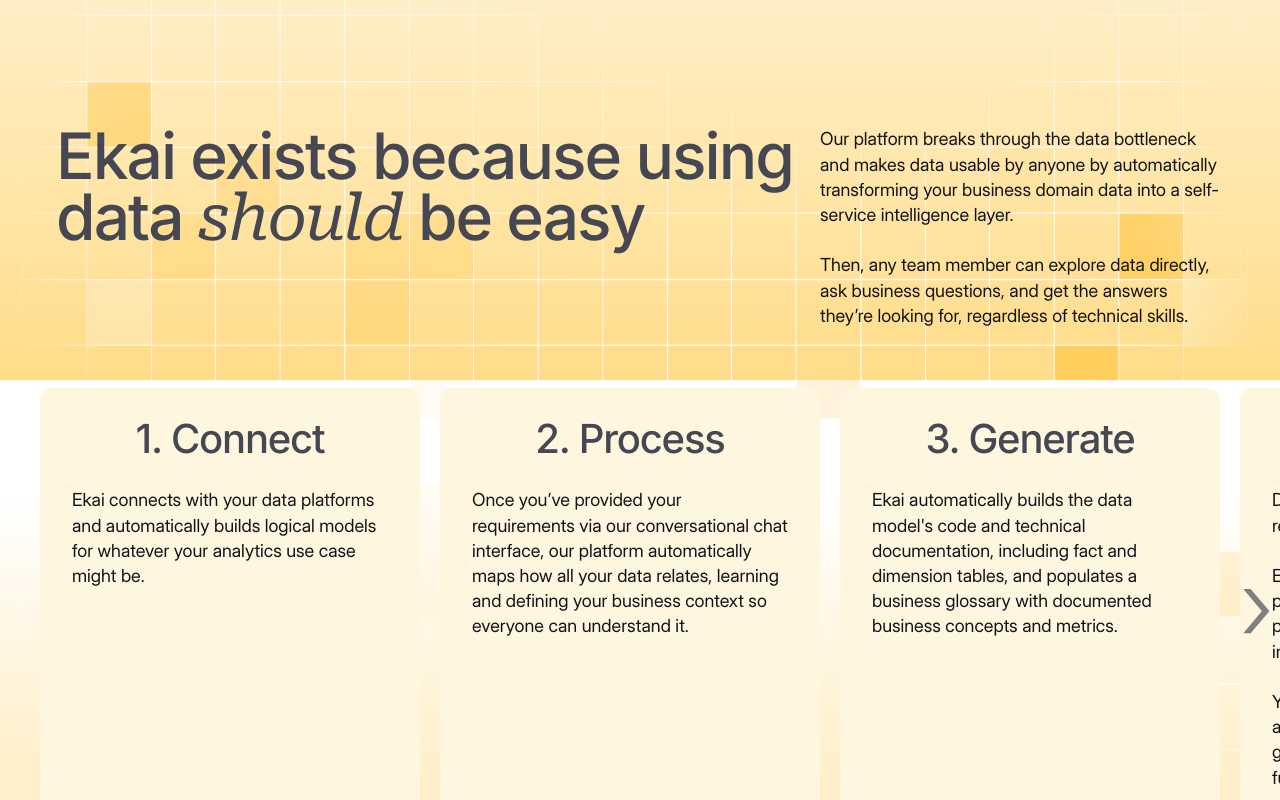
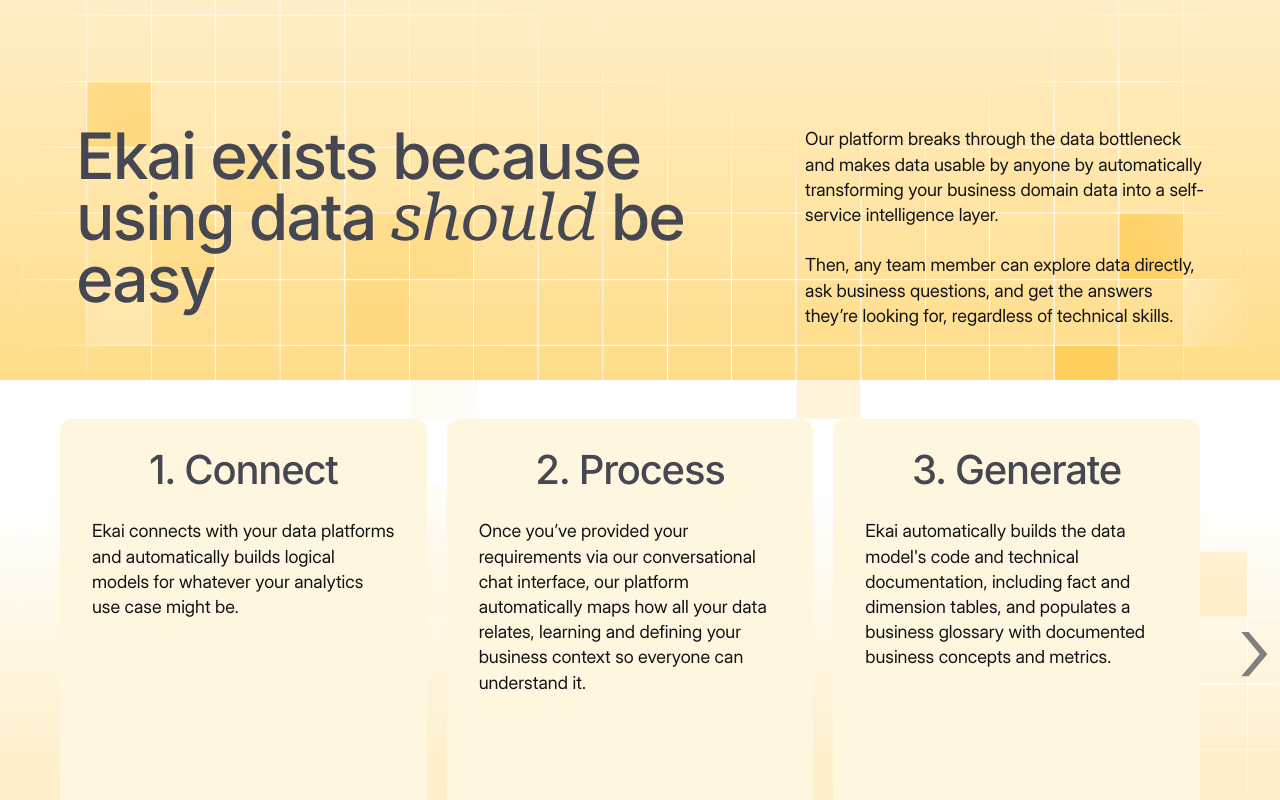
Before and after one commit to whatdakell/ekai-repo, a React (Create React App) app: page / in a window 1280 px wide. Shown: the part 2020-2820 px from the top of the page. Built offline with nearby package versions, Linux system fonts and the light colour scheme.

Commit message:
QA changes

```diff
--- a/src/App.js
+++ b/src/App.js
@@ -23,7 +23,7 @@
 			<HeaderNav />
 			<Hero headline={content.hero.headline} copy={content.hero.copy} steps={content.hero.steps} />
 
-			<section className='inner-max-width center anchor' id='aboutEK'>
+			<section className='inner-max-width center anchor' id='about'>
 				<ViewportTrigger>
 					<CopyBox variant='org' className='inner-max-width-tight' heading={content.organizationModule.headline} copy={content.organizationModule.copy} />
 					<div className='cards'>
@@ -84,7 +84,7 @@
 			</ViewportTrigger>
 
 			<ViewportTrigger>
-				<section className='content inner-max-width center anchor' id='about'>
+				<section className='content inner-max-width center anchor' id='team'>
 					<Team data={content.teamSection} />
 				</section>
 			</ViewportTrigger>
--- a/src/components/HeaderNav.js
+++ b/src/components/HeaderNav.js
@@ -45,11 +45,11 @@
 				{/* Desktop Menu */}
 				<nav className={`nav-links ${menuOpen ? 'open' : ''}`}>
 					<div className='nav-wrapper'>
-						<a href='#aboutEK' className='active'>
+						<a href='#about' className='active'>
 							About
 						</a>
 						<a href='#how'>How It Works</a>
-						<a href='#about'>Team</a>
+						<a href='#team'>Team</a>
 						<a href='#pricing'>Pricing</a>
 						<a href='#contact'>Contact</a>
 					</div>
--- a/src/components/HoverTimeline.js
+++ b/src/components/HoverTimeline.js
@@ -2,7 +2,7 @@
 import '../styles/components/_hoverTimeline.scss';
 
 export default function HoverTimeline({ data: { heading, copy, steps } }) {
-	const [active, setActive] = useState(null);
+	const [active, setActive] = useState(0);
 
 	const progressIndex = active !== null ? active : -1;
 
--- a/src/content/content.js
+++ b/src/content/content.js
@@ -96,7 +96,7 @@
 	accordion: {
 		heading: 'Your data platforms, <br>ready for any situation',
 		tableHeader: ['Role/Function', 'Challenge', 'With Ekai'],
-		footnote: 'These are just a few examples. Everyone that has a question and access to ekai can connect the dots.',
+		footnote: 'These are just a few examples. Everyone that has a question and access to Ekai can connect the dots.',
 		roles: [
 			{
 				role: 'Sales',
--- a/src/styles/components/_pricingTimeline.scss
+++ b/src/styles/components/_pricingTimeline.scss
@@ -47,7 +47,7 @@
 		transform: scale(1);
 		transition: all 0.3s ease;
 		&:hover {
-			transform: scale(1.1);
+			transform: scale(1.05);
 		}
 		@include bp(S) {
 			transform: scale(1) !important;
--- a/src/styles/components/_slider.scss
+++ b/src/styles/components/_slider.scss
@@ -4,7 +4,7 @@
 .slider {
 	position: relative;
 	width: 100%;
-	overflow: hidden;
+	// overflow: hidden;
 }
 
 .slider-wrapper {
@@ -42,14 +42,20 @@
 }
 
 .nav-btns {
+	// position: absolute;
+	// top: 50%;
+	// width: 100%;
+	// display: flex;
+	// justify-content: space-between;
+	// transform: translateY(-50%);
 	position: absolute;
 	top: 50%;
-	width: 100%;
+	width: 110%;
 	display: flex;
 	justify-content: space-between;
 	transform: translateY(-50%);
-	// pointer-events: none;
-
+	left: 50%;
+	transform: translate(-50%, -50%);
 	.nav-btn {
 		font-family: $font-family-default;
 		font-weight: 300;
@@ -68,12 +74,12 @@
 .slider-section {
 	display: flex;
 	flex-direction: column;
-	overflow: hidden;
+	// overflow: hidden;
 	position: relative;
-	// max-width: 1200px;
+	max-width: 1200px;
 	margin: 2rem auto;
 	// padding-left: 50px;
-	// padding: 0 60px;
+	padding: 0 60px;
 
 	// @include bp(M) {
 	// 	padding: 0 50px;
@@ -93,7 +99,7 @@
 	}
 
 	.slider-wrapper {
-		padding: 0 40px;
+		// padding: 0 40px;
 		box-sizing: border-box;
 
 		// @include bp(S) {
```
